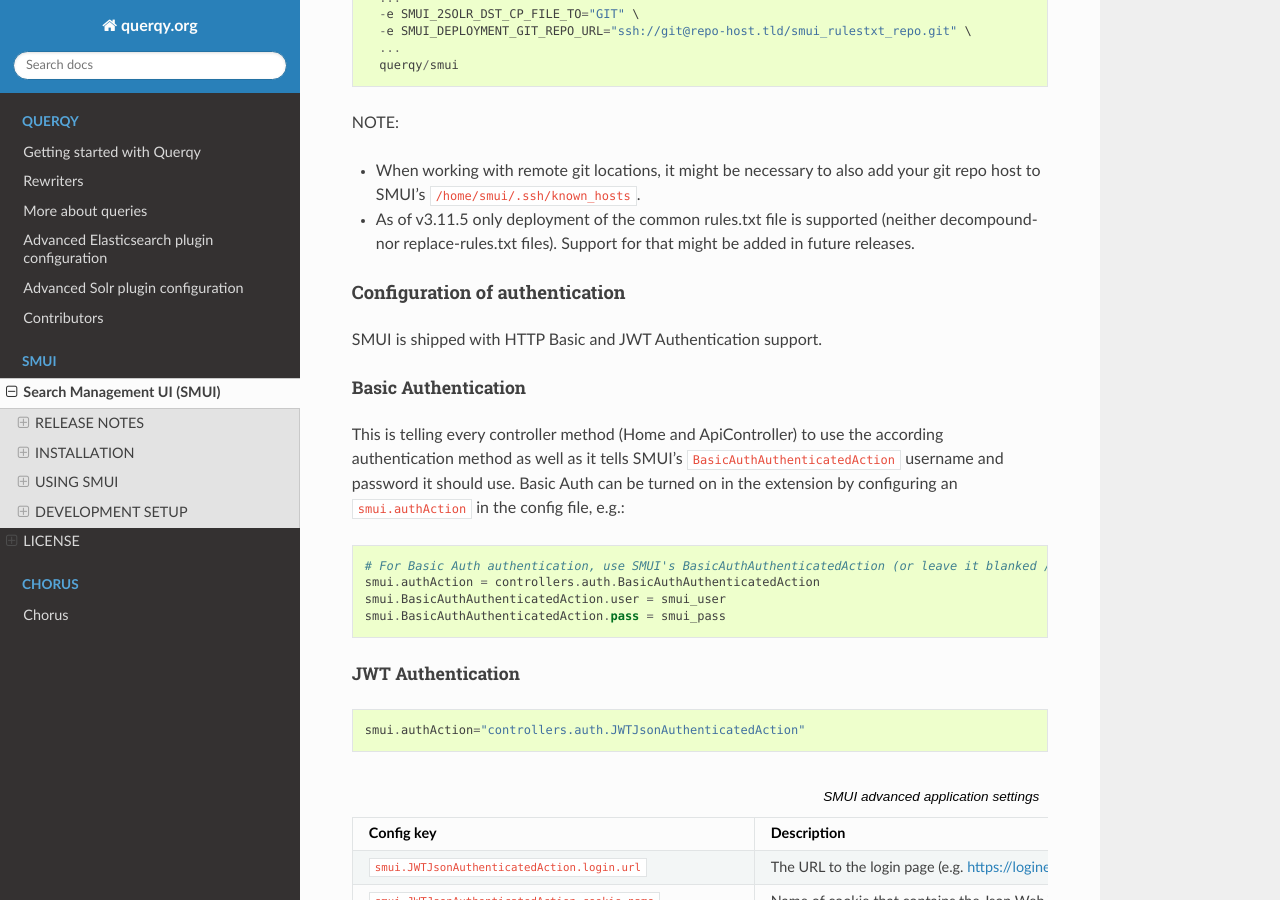
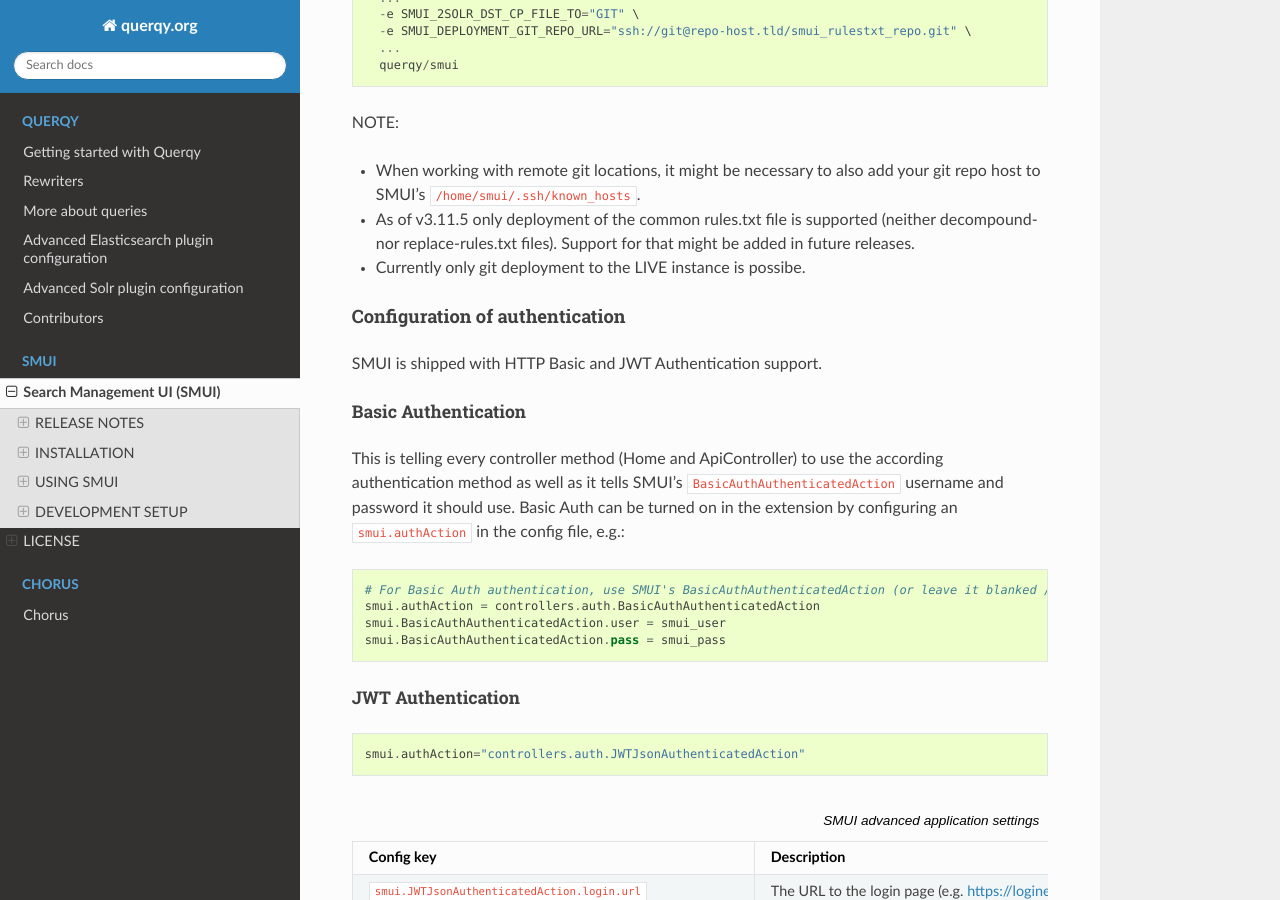
Before and after one commit to querqy/querqy-docs, a Sphinx documentation site: the page built from docs/source/smui/index.rst, in a window 1280 px wide and 900 px high, scrolled down 9455 px. Built offline with Sphinx 7.4.7 and the Read the Docs theme 2.0.0, drawn with Linux system fonts in a browser that asks for light colours; formulas are drawn with MathJax 3.

Commit message:
hint for v3.11

```diff
--- a/docs/source/smui/index.rst
+++ b/docs/source/smui/index.rst
@@ -458,6 +458,7 @@
 
 * When working with remote git locations, it might be necessary to also add your git repo host to SMUI's ``/home/smui/.ssh/known_hosts``.
 * As of v3.11.5 only deployment of the common rules.txt file is supported (neither decompound- nor replace-rules.txt files). Support for that might be added in future releases.
+* Currently only git deployment to the LIVE instance is possibe.
 
 Configuration of authentication
 ^^^^^^^^^^^^^^^^^^^^^^^^^^^^^^^
```
